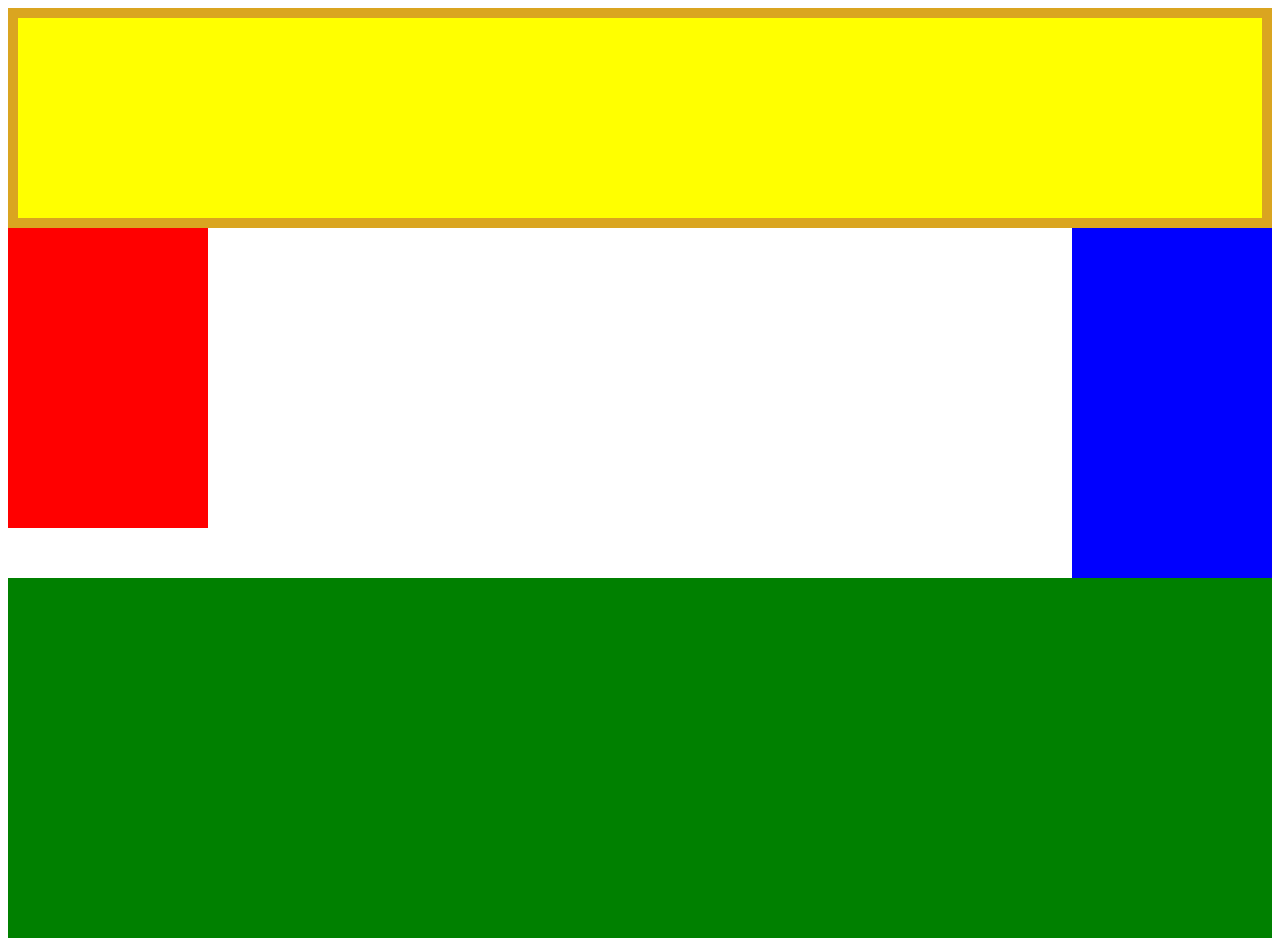
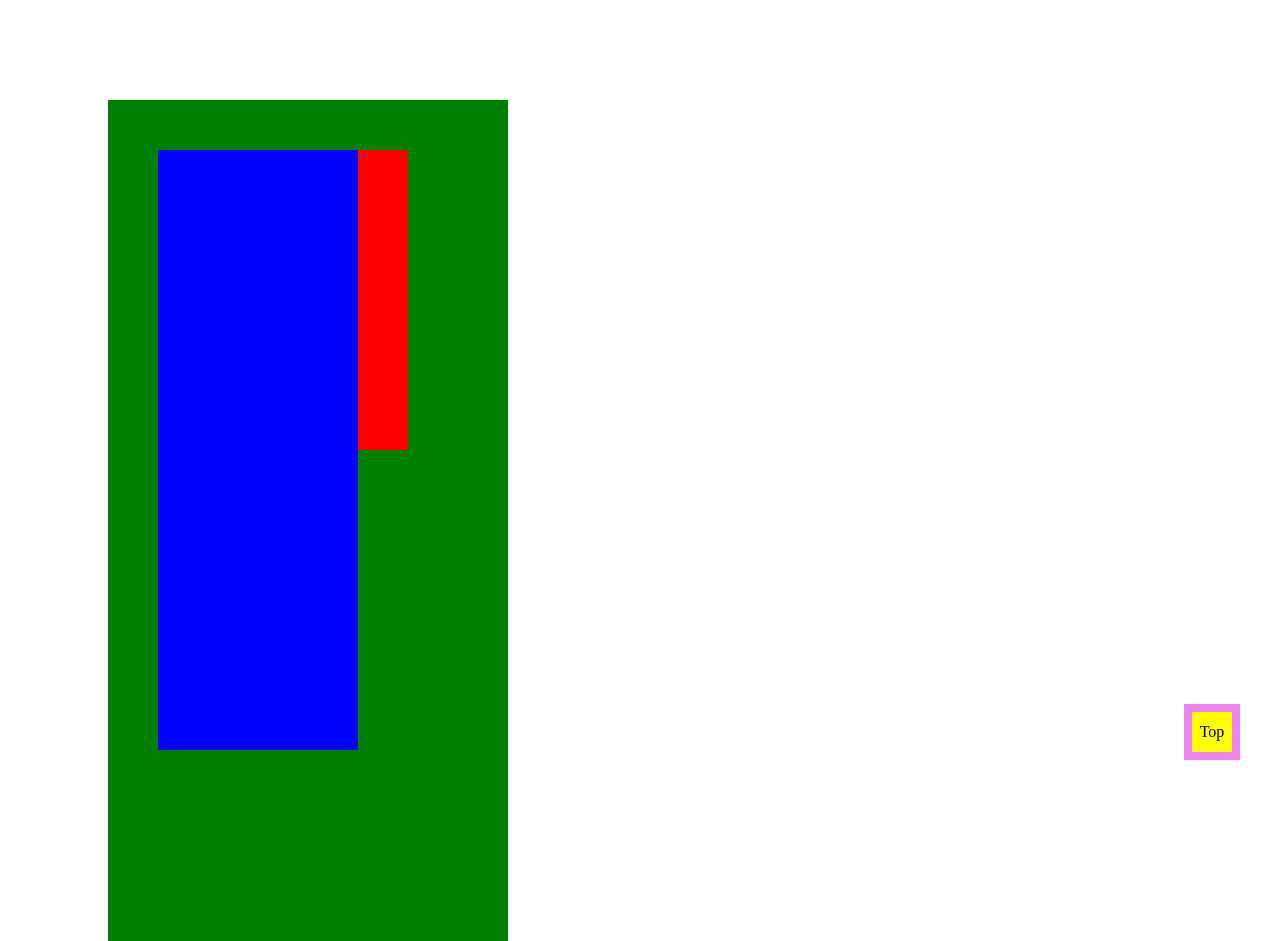
Before and after one commit to Antranig1/HTML_ET_CSS, a plain HTML site: page index.html in a window 1280 px wide. Shown: the top 941 px of the page. Drawn offline with Linux system fonts and the light colour scheme.

Commit message:
Positions

```diff
--- a/index.html
+++ b/index.html
@@ -4,9 +4,10 @@
     <link rel="stylesheet" href="style.css" />
   </head>
   <body>
-    <header></header>
-    <div class="left"></div>
-    <div class="right"></div>
-    <footer></footer>
+    <div id="Container">
+      <div class="left"></div>
+      <div class="right"></div>
+    </div>
+    <div class="GoToTheTop">Top</div>
   </body>
 </html>
--- a/style.css
+++ b/style.css
@@ -1,30 +1,39 @@
 .left {
-  display: inline-block;
-  color: white;
   background-color: red;
   width: 200px;
   height: 300px;
-  float: left;
+  position: absolute;
+  left: 100px;
+  top: 50px;
 }
 .right {
-  color: white;
   background-color: blue;
   width: 200px;
-  height: 350px;
-  float: right;
-}
-header {
-  background-color: yellow;
-  width: auto;
-  height: 200px;
-  border: 10px solid goldenrod;
+  height: 600px;
+  position: absolute;
+  top: 50;
+  left: 50;
 }
 
-footer {
-  width: auto;
-  height: 250px;
-  color: white;
+#Container {
   background-color: green;
-  padding: 100px 50px 10px 30px;
-  clear: both;
+  width: 400px;
+  height: 1200px;
+  position: relative;
+  margin-top: 100;
+  margin-left: 100px;
 }
+
+.GoToTheTop {
+  color: black;
+  background-color: yellow;
+  border: 1vh solid violet;
+  position: fixed;
+  bottom: 5vh;
+  right: 5vh;
+  width: 5vh;
+  height: 5vh;
+  line-height: 5vh;
+  font-size: 2vh;
+  text-align: center;
+}
```
